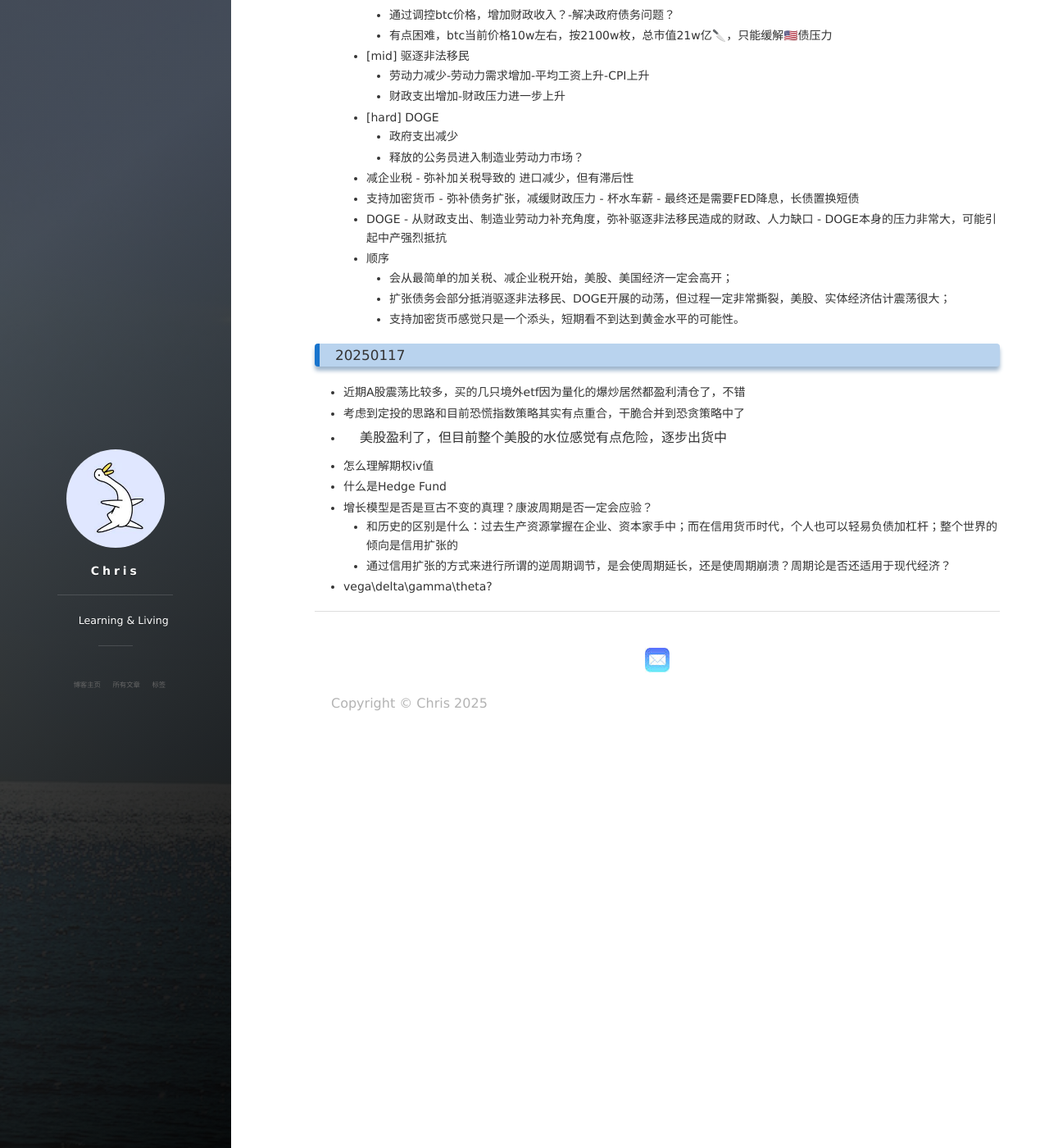
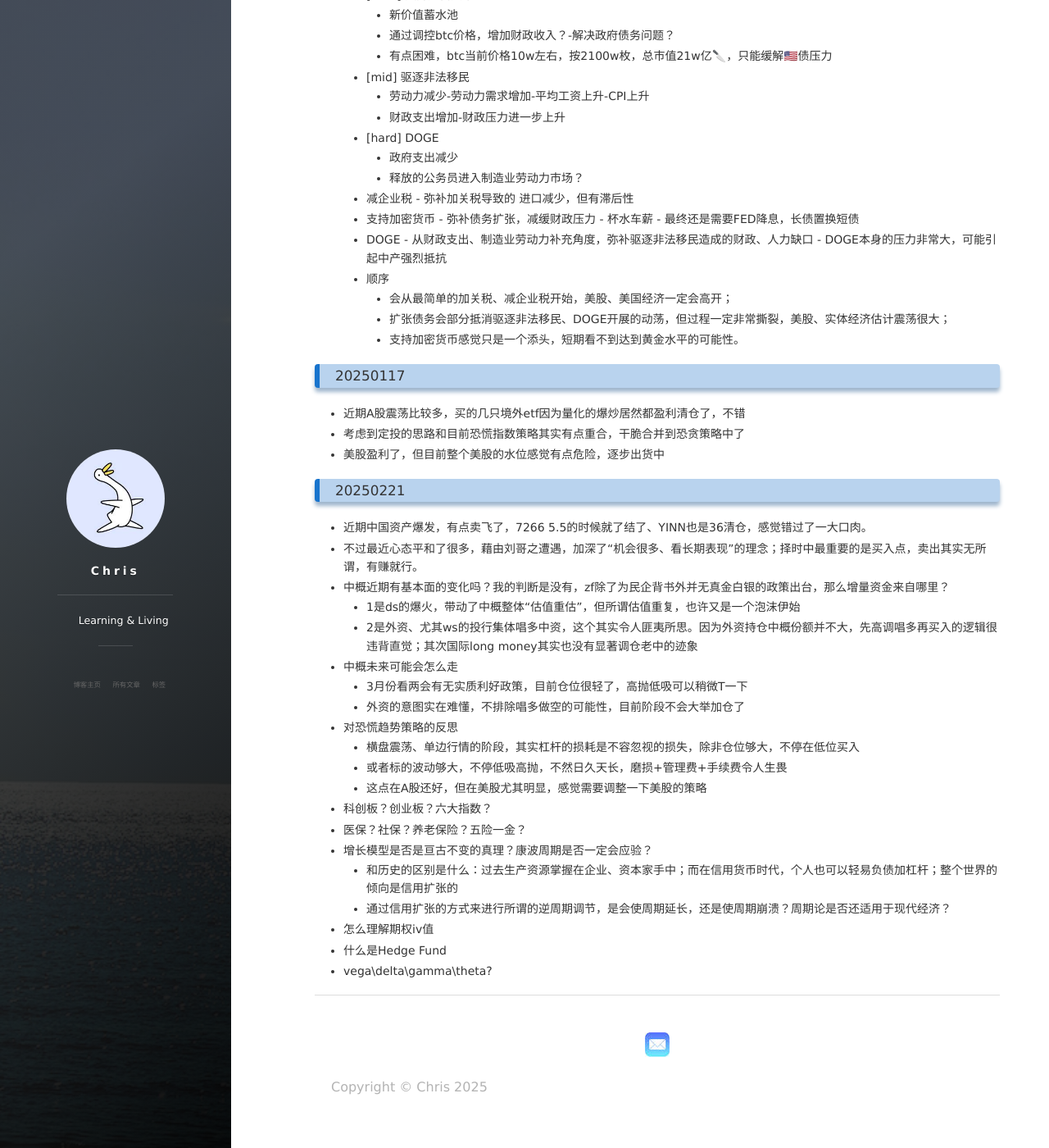
Before and after one commit to CHRisXman/CHRisXman.github.io, a Jekyll site: the page built from _posts/2025-01-01-essay-202501-finance-news.md, in a window 1280 px wide and 1400 px high, scrolled down 1125 px. Shown: the whole window at 82% size. Built offline with Jekyll 4.4.1, drawn with Linux system fonts in a browser that asks for light colours; nearby versions of some CDN libraries.

Commit message:
update posts

```diff
--- a/_posts/2025-01-01-essay-202501-finance-news.md
+++ b/_posts/2025-01-01-essay-202501-finance-news.md
@@ -61,10 +61,27 @@ category: 财经
 + 考虑到定投的思路和目前恐慌指数策略其实有点重合，干脆合并到恐贪策略中了
 + 美股盈利了，但目前整个美股的水位感觉有点危险，逐步出货中
 
+### 20250221
++ 近期中国资产爆发，有点卖飞了，7266 5.5的时候就了结了、YINN也是36清仓，感觉错过了一大口肉。
++ 不过最近心态平和了很多，藉由刘哥之遭遇，加深了“机会很多、看长期表现”的理念；择时中最重要的是买入点，卖出其实无所谓，有赚就行。
++ 中概近期有基本面的变化吗？我的判断是没有，zf除了为民企背书外并无真金白银的政策出台，那么增量资金来自哪里？
+	- 1是ds的爆火，带动了中概整体“估值重估”，但所谓估值重复，也许又是一个泡沫伊始
+	- 2是外资、尤其ws的投行集体唱多中资，这个其实令人匪夷所思。因为外资持仓中概份额并不大，先高调唱多再买入的逻辑很违背直觉；其次国际long money其实也没有显著调仓老中的迹象
++ 中概未来可能会怎么走
+	- 3月份看两会有无实质利好政策，目前仓位很轻了，高抛低吸可以稍微T一下
+	- 外资的意图实在难懂，不排除唱多做空的可能性，目前阶段不会大举加仓了
++ 对恐慌趋势策略的反思
+	- 横盘震荡、单边行情的阶段，其实杠杆的损耗是不容忽视的损失，除非仓位够大，不停在低位买入
+	- 或者标的波动够大，不停低吸高抛，不然日久天长，磨损+管理费+手续费令人生畏
+	- 这点在A股还好，但在美股尤其明显，感觉需要调整一下美股的策略
 
-+ 怎么理解期权iv值
-+ 什么是Hedge Fund
+
+
++ 科创板？创业板？六大指数？
++ 医保？社保？养老保险？五险一金？
 + 增长模型是否是亘古不变的真理？康波周期是否一定会应验？
     - 和历史的区别是什么：过去生产资源掌握在企业、资本家手中；而在信用货币时代，个人也可以轻易负债加杠杆；整个世界的倾向是信用扩张的
     - 通过信用扩张的方式来进行所谓的逆周期调节，是会使周期延长，还是使周期崩溃？周期论是否还适用于现代经济？
++ 怎么理解期权iv值
++ 什么是Hedge Fund
 + vega\delta\gamma\theta?
```
